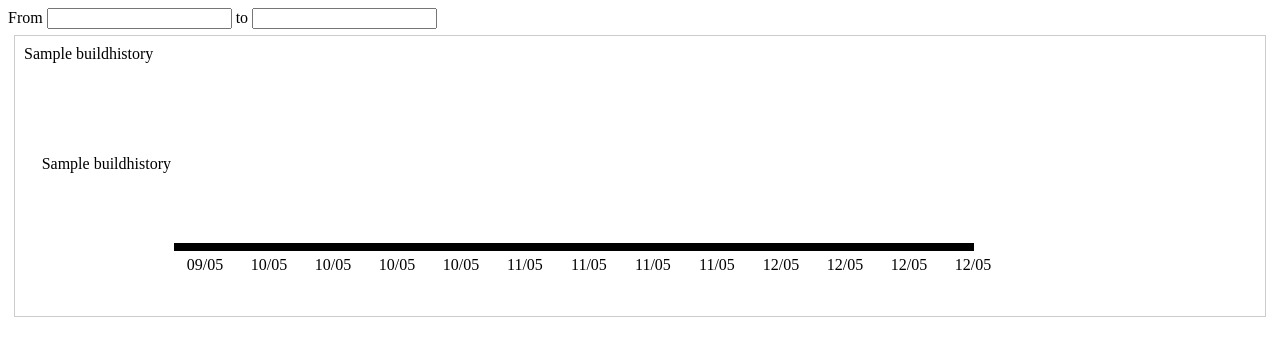
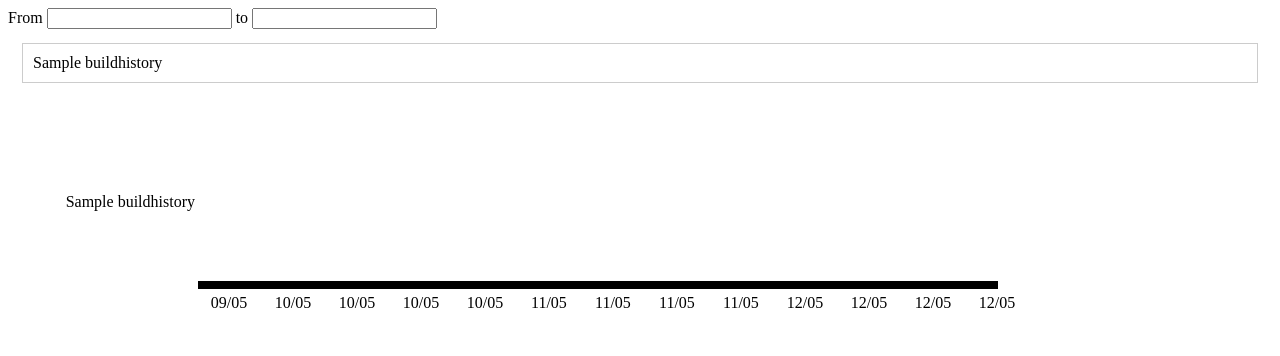
Before and after one commit to frumpel/TCVisualizer, a Flask app: page / in a window 1280 px wide. Shown: the top 356 px of the page. Run offline with Flask 2, Linux system fonts and the light colour scheme; tables that the repository leaves empty hold one stand-in row (values such as "Sample post").

Commit message:
Update UI

```diff
--- a/site/tcvisualizer/static/css/index.css
+++ b/site/tcvisualizer/static/css/index.css
@@ -11,7 +11,15 @@
 }
 
 .svg-holder {
-    padding: 9px;
-    margin: 6px;
+    margin: 14px;
+}
+
+.chart-title {
     border: 1px solid #CCC;
+    padding: 10px;
 }
+
+.chart {
+    margin-left: 26px;
+    overflow: visible;
+}
--- a/site/tcvisualizer/templates/index.htm
+++ b/site/tcvisualizer/templates/index.htm
@@ -28,7 +28,7 @@
 
         {% for project in projects %}
             <div class="svg-holder" id="svg-holder-{{ loop.index0 }}">
-                {{ project.name }} <br>
+                <div class="chart-title">{{ project.name }}</div> <br>
                 {{ _chart.render(jsondumps(project),'"' + "#svg-holder-" + loop.index0|string + '"')}}
             </div>
         {% endfor %}
```
